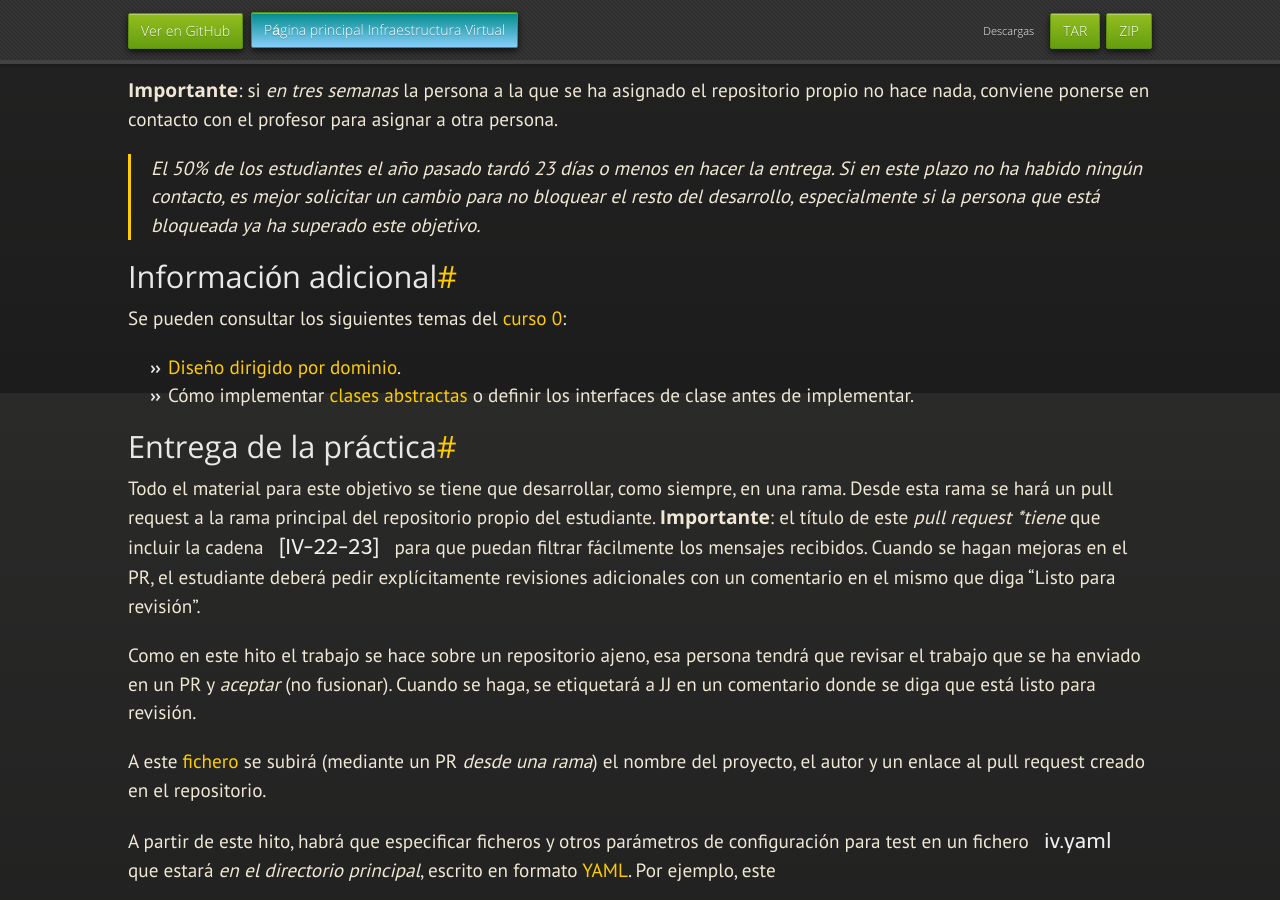
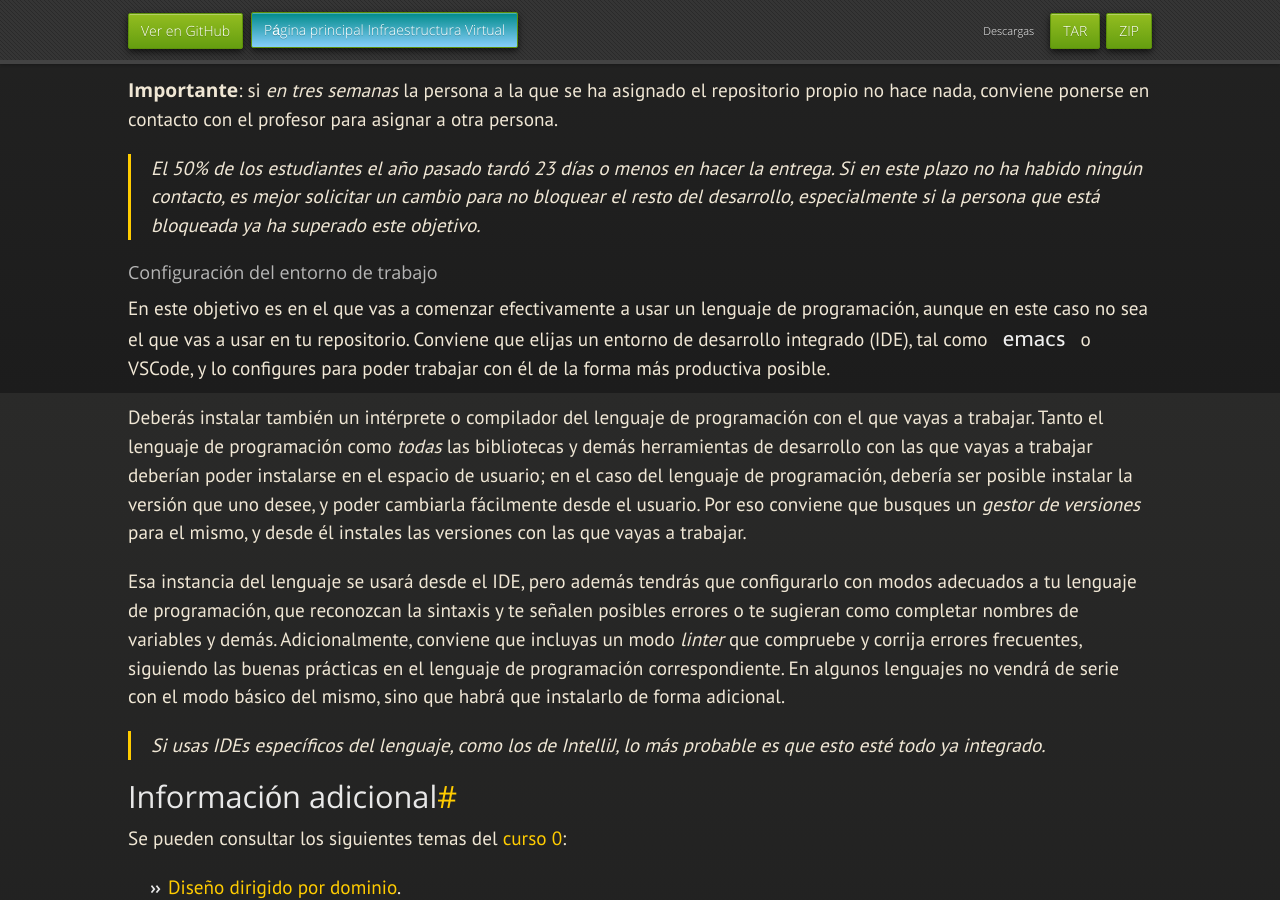
Before and after one commit to JJ/IV, a Jekyll site: the page built from documentos/proyecto/2.Modelo.md, in a window 1280 px wide and 900 px high, scrolled down 4107 px. Built offline with Jekyll 4.4.1, drawn with Linux system fonts in a browser that asks for light colours; nearby versions of some CDN libraries; some web fonts are replaced; our own code applies the rules of GitHub Pages for plain Markdown files.

Commit message:
Sync documentos/proyecto/2.Modelo.md de master a gh-pages

```diff
--- a/documentos/proyecto/2.Modelo.md
+++ b/documentos/proyecto/2.Modelo.md
@@ -225,6 +225,36 @@ para asignar a otra persona.
 > cambio para no bloquear el resto del desarrollo, especialmente si la persona
 > que está bloqueada ya ha superado este objetivo.
 
+
+### Configuración del entorno de trabajo
+
+En este objetivo es en el que vas a comenzar efectivamente a usar un lenguaje de
+programación, aunque en este caso no sea el que vas a usar en tu
+repositorio. Conviene que elijas un entorno de desarrollo integrado (IDE), tal
+como `emacs` o VSCode, y lo configures para poder trabajar con él de la forma
+más productiva posible.
+
+Deberás instalar también un intérprete o compilador del lenguaje de programación
+con el que vayas a trabajar. Tanto el lenguaje de programación como *todas* las
+bibliotecas y demás herramientas de desarrollo con las que vayas a trabajar
+deberían poder instalarse en el espacio de usuario; en el caso del lenguaje de
+programación, debería ser posible instalar la versión que uno desee, y poder
+cambiarla fácilmente desde el usuario. Por eso conviene que busques un *gestor
+de versiones* para el mismo, y desde él instales las versiones con las que vayas
+a trabajar.
+
+Esa instancia del lenguaje se usará desde el IDE, pero además tendrás que
+configurarlo con modos adecuados a tu lenguaje de programación, que reconozcan
+la sintaxis y te señalen posibles errores o te sugieran como completar nombres
+de variables y demás. Adicionalmente, conviene que incluyas un modo *linter* que
+compruebe y corrija errores frecuentes, siguiendo las buenas prácticas en el
+lenguaje de programación correspondiente. En algunos lenguajes no vendrá de
+serie con el modo básico del mismo, sino que habrá que instalarlo de forma
+adicional.
+
+> Si usas IDEs específicos del lenguaje, como los de IntelliJ, lo más probable
+> es que esto esté todo ya integrado.
+
 ## Información adicional
 
 Se pueden consultar los siguientes temas
```
